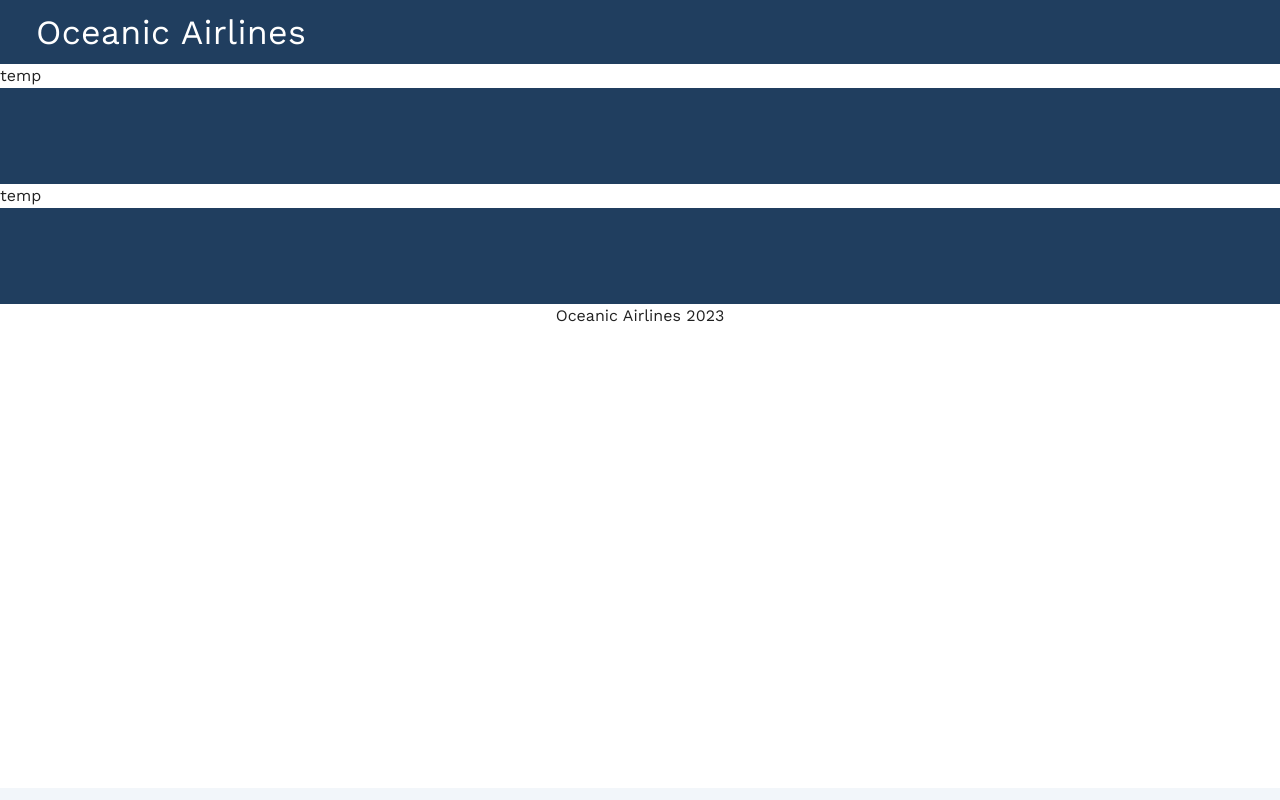
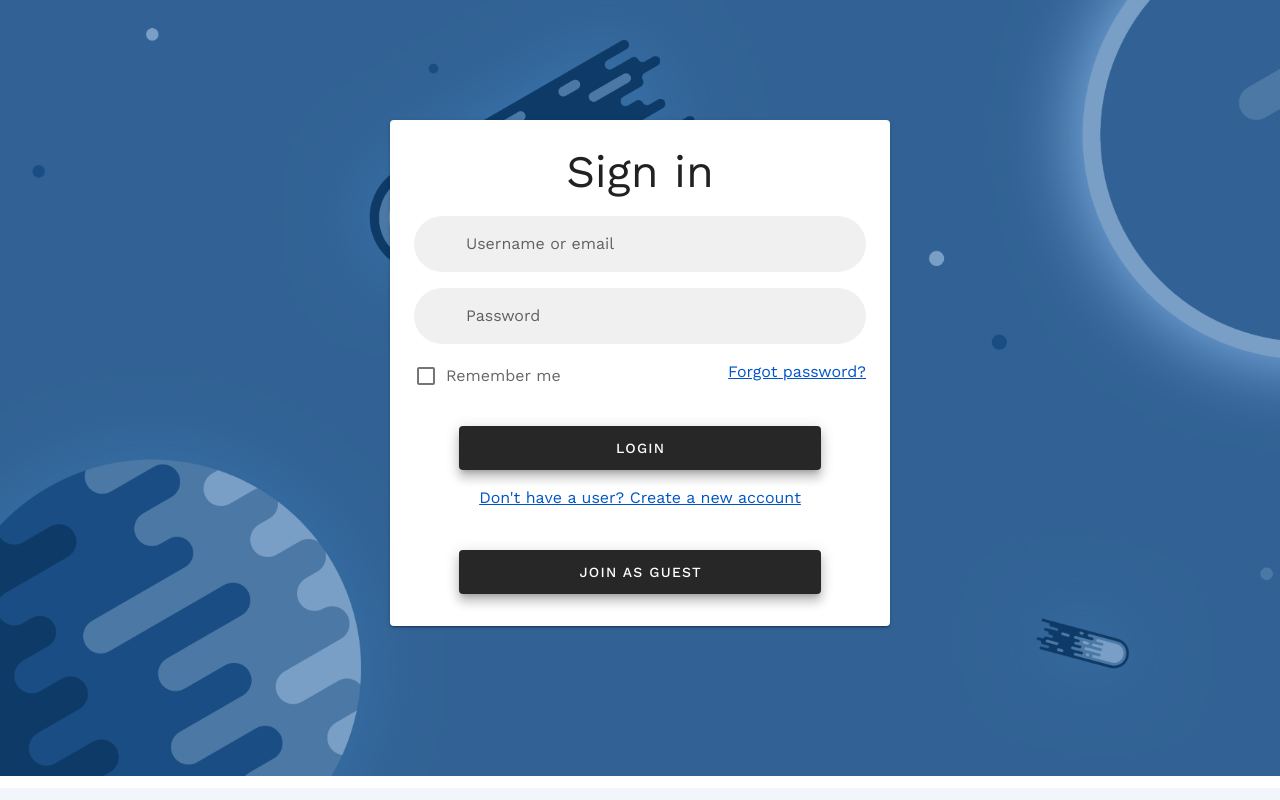
Before and after one commit to andersgorboe/oceanic-airlines-frontend, a Vue app: page / in a window 1280 px wide. Built offline with nearby package versions, Linux system fonts and the light colour scheme.

Commit message:
added basic login box

```diff
--- /dev/null
+++ b/src/containers/login/_components/LoginBox.vue
@@ -0,0 +1,82 @@
+<template>
+  <div>
+    <v-card class="mx-auto login pa-4" max-width="500">
+      <h1 class="text-center pa-2">Sign in</h1>
+      <v-card-actions>
+        <v-text-field label="Username or email"
+                      required
+                      filled
+                      rounded
+                      hide-details
+                      prepend-inner-icon="mdi-account-circle" />
+      </v-card-actions>
+      <v-card-actions>
+        <v-text-field label="Password"
+                      required
+                      filled
+                      rounded
+                      hide-details
+                      prepend-inner-icon="mdi-lock" />
+      </v-card-actions>
+      <v-row>
+        <v-col>
+          <v-card-actions>
+            <v-checkbox label="Remember me" class="ma-0" />
+          </v-card-actions>
+        </v-col>
+        <v-col>
+          <v-card-actions class="justify-end">
+            <router-link :to="resetPassword">
+              Forgot password?
+            </router-link>
+          </v-card-actions>
+        </v-col>
+      </v-row>
+      <v-card-actions class="justify-center">
+        <v-btn dark elevation="8" large class="btn_width">Login</v-btn>
+      </v-card-actions>
+      <v-card-actions class="justify-center">
+        <router-link :to="createNewAccount">
+          Don't have a user? Create a new account
+        </router-link>
+      </v-card-actions>
+      <v-card-actions class="justify-center guest_btn_pos">
+        <v-btn dark elevation="8"
+               large class="btn_width"
+               v-on:click="createGuestName">Join as guest</v-btn>
+      </v-card-actions>
+    </v-card>
+  </div>
+</template>
+
+<script>
+export default {
+  name: 'LoginBox',
+  computed: {
+    resetPassword() {
+      return '';
+    },
+    createNewAccount() {
+      return '';
+    },
+  },
+  methods: {
+    createGuestName() {
+      this.$router.push({ name: 'EnterName' });
+    },
+  },
+};
+</script>
+
+<style scoped>
+.login {
+  margin-top: 15vh;
+}
+.guest_btn_pos {
+  padding-bottom: 1em;
+  padding-top: 2em;
+}
+.btn_width {
+  width: 80%;
+}
+</style>
--- /dev/null
+++ b/src/containers/login/index.vue
@@ -0,0 +1,26 @@
+<template>
+  <div class="background">
+    <v-row>
+      <v-col>
+        <LoginBox />
+      </v-col>
+    </v-row>
+  </div>
+</template>
+
+<script>
+import LoginBox from './_components/LoginBox';
+
+export default {
+  name: 'index.vue',
+  components: { LoginBox },
+};
+</script>
+
+<style scoped>
+.background {
+  background-image: url('./ressources/background.jpg');
+  background-size: cover;
+  height: 100%;
+}
+</style>
--- a/src/router/routes.js
+++ b/src/router/routes.js
@@ -1,10 +1,16 @@
 import main from '@/containers/main/index';
 import NotFound from '@/containers/notfound/index';
+import Login from "@/containers/login/index";
 
 const routes = [
   {
     path: '/',
-    name: 'main',
+    name: 'Login',
+    component: Login,
+  },
+  {
+    path: '/dashboard',
+    name: 'dashboard',
     component: main,
     meta: { scrollToTop: true }
   },
```
Also changed, not shown: src/containers/login/ressources/background.jpg (added).
